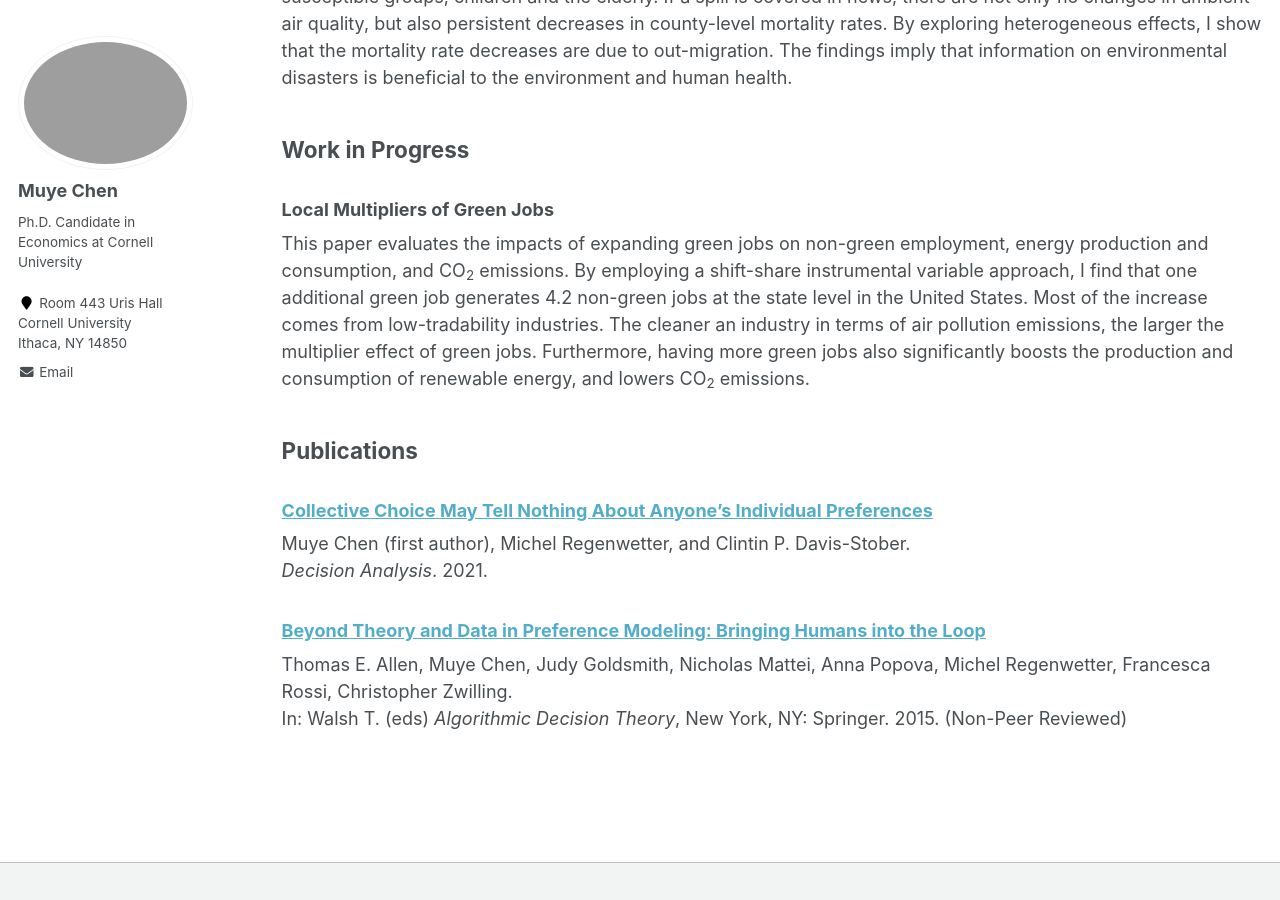
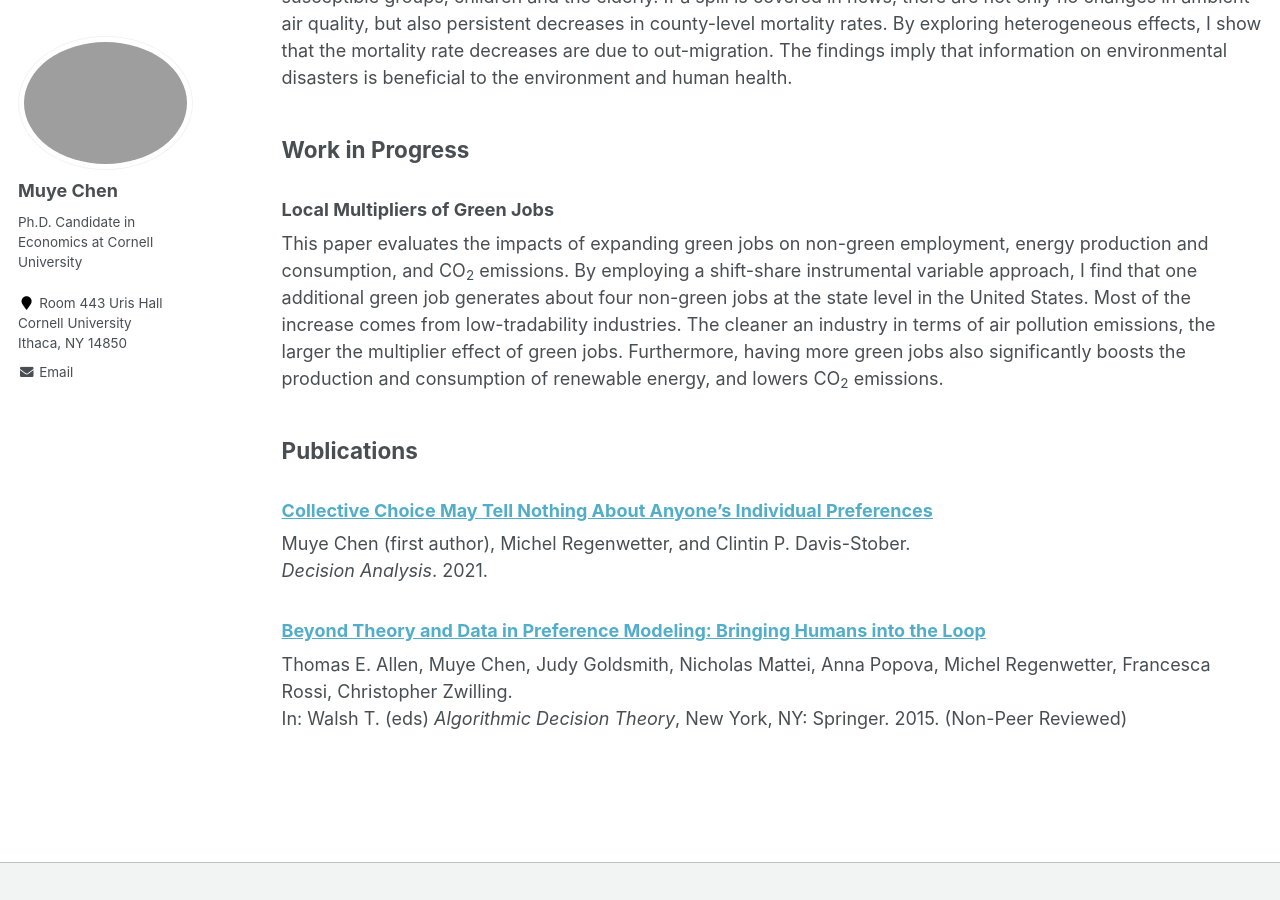
Before and after one commit to muyechenecon/muyechenecon.github.io, a Jekyll site: the page built from _pages/research.md, in a window 1280 px wide and 900 px high, scrolled down 795 px. Built offline with Jekyll 4.4.1, drawn with Linux system fonts in a browser that asks for light colours.

Commit message:
Update research.md

```diff
--- a/_pages/research.md
+++ b/_pages/research.md
@@ -26,7 +26,7 @@
 <p id="1.5-spaced" style="line-height: 150%;">
 <h2> Work in Progress </h2>
 <div><h3>Local Multipliers of Green Jobs</h3></div>
-<div> This paper evaluates the impacts of expanding green jobs on non-green employment, energy production and consumption, and CO<sub>2</sub> emissions. By employing a shift-share instrumental variable approach, I find that one additional green job generates 4.2 non-green jobs at the state level in the United States. Most of the increase comes from low-tradability industries. The cleaner an industry in terms of air pollution emissions, the larger the multiplier effect of green jobs. Furthermore, having more green jobs also significantly boosts the production and consumption of renewable energy, and lowers CO<sub>2</sub> emissions. </div>
+<div> This paper evaluates the impacts of expanding green jobs on non-green employment, energy production and consumption, and CO<sub>2</sub> emissions. By employing a shift-share instrumental variable approach, I find that one additional green job generates about four non-green jobs at the state level in the United States. Most of the increase comes from low-tradability industries. The cleaner an industry in terms of air pollution emissions, the larger the multiplier effect of green jobs. Furthermore, having more green jobs also significantly boosts the production and consumption of renewable energy, and lowers CO<sub>2</sub> emissions. </div>
 </p>
 
 <p id="1.5-spaced" style="line-height: 150%;">
```
